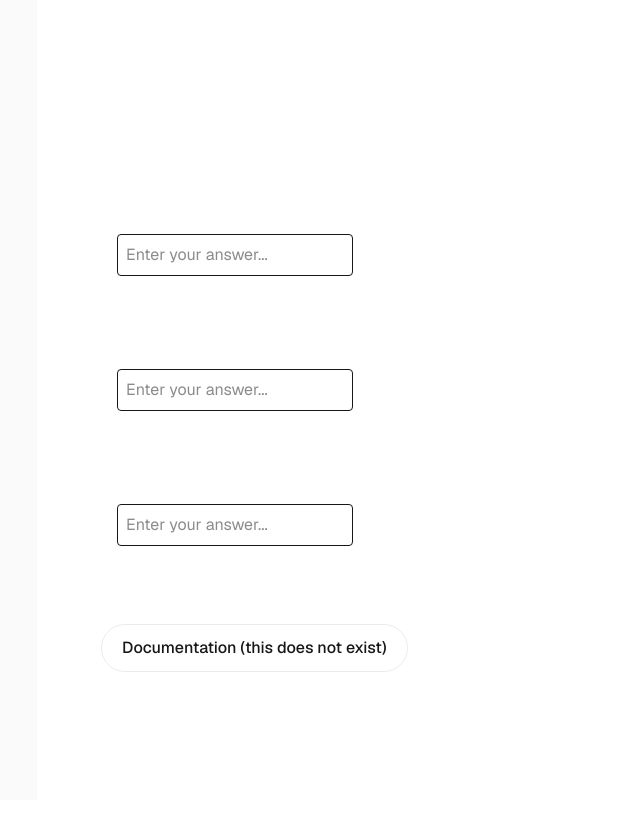
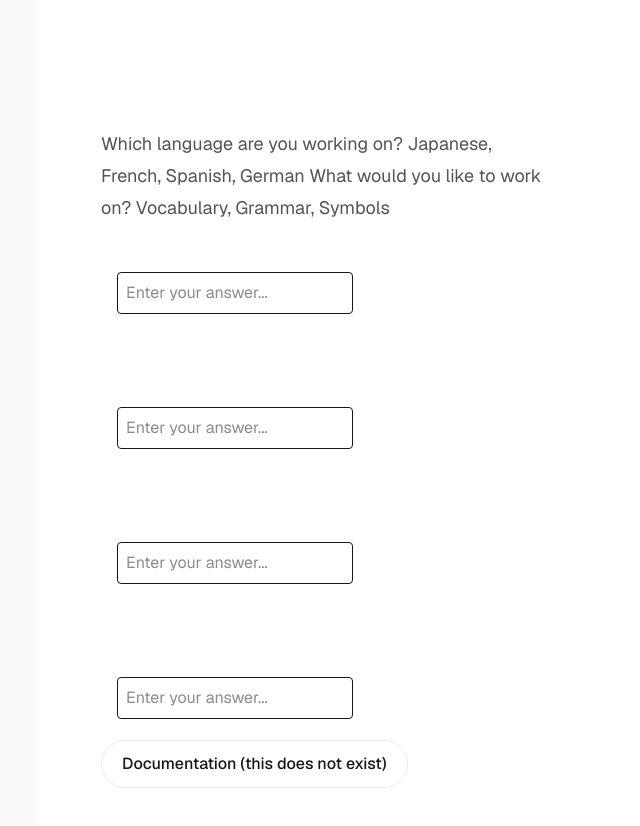
Before and after one commit to whitneykrape/punklingo, a Next.js app: page / in a window 1280 px wide. Shown: the top 826 px of the page, without its empty margins (219-859 px from the left). Before the commit the page ends 800 px from the top, so only its background shows below. Built offline with nearby package versions, Linux system fonts and the light colour scheme.

Commit message:
Reallllly minor.

```diff
--- a/app/page.tsx
+++ b/app/page.tsx
@@ -4,8 +4,9 @@ import { useState, useEffect, useRef } from 'react';
 
 const arrayOfQuestions = [
   { id: 1, questionText: "Thank You", correctAnswer: "ありがとうございます" },
-  { id: 2, questionText: "You're Welcome", correctAnswer: "おはよう" },
-  { id: 3, questionText: "Good Morning", correctAnswer: "おはようございます" }
+  { id: 2, questionText: "You're Welcome", correctAnswer: "どういたしまして" },
+  { id: 3, questionText: "Good Morning", correctAnswer: "おはようございます" },
+  { id: 4, questionText: "I'm home!", correctAnswer: "ただいま" }
 ];
 
 export default function Home() {
@@ -39,6 +40,12 @@ export default function Home() {
     <div className="flex flex-col flex-1 items-center justify-center bg-zinc-50 font-sans dark:bg-black">
       <main className="flex flex-1 w-full max-w-3xl flex-col items-center justify-between py-32 px-16 bg-white dark:bg-black sm:items-start">
         <p className="max-w-md text-lg leading-8 text-zinc-600 dark:text-zinc-400">
+          Which language are you working on?
+          Japanese, French, Spanish, German
+
+          What would you like to work on?
+
+          Vocabulary, Grammar, Symbols
         </p>
         <div className="flex flex-col items-center gap-6 text-center sm:items-start sm:text-left">
 
```
